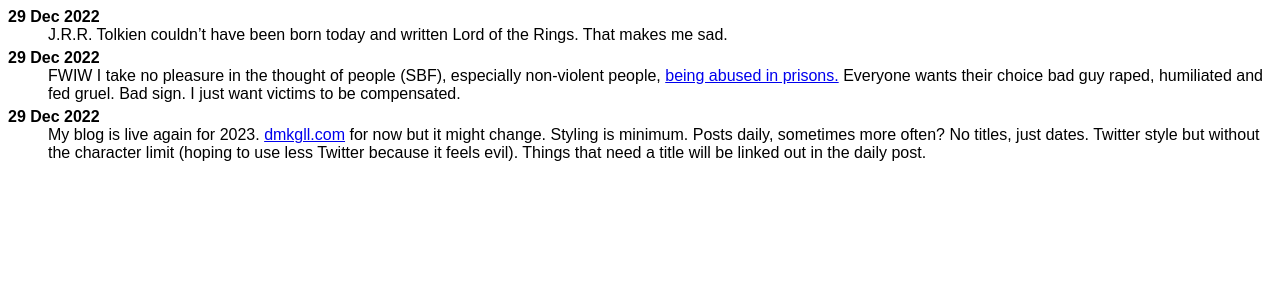
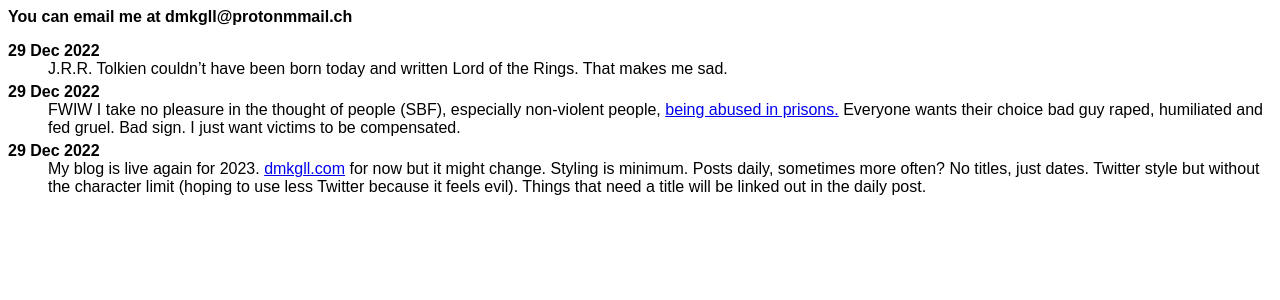
Before and after one commit to dmkgll/dmkgll, a Jekyll site: the page built from index.html, in a window 1280 px wide. Shown: the top 300 px of the page. Built offline with Jekyll 4.4.1, drawn with Linux system fonts in a browser that asks for light colours; the list of posts is cut into pages by our own code.

Commit message:
Update index.html

```diff
--- a/index.html
+++ b/index.html
@@ -8,6 +8,8 @@ layout: index
   p:last-of-type {
   margin-bottom:5px;
   }</style>
+
+<p><strong>You can email me at dmkgll@protonmmail.ch</strong></p>
 
 <div class="posts">
   <dl id="p">
```
